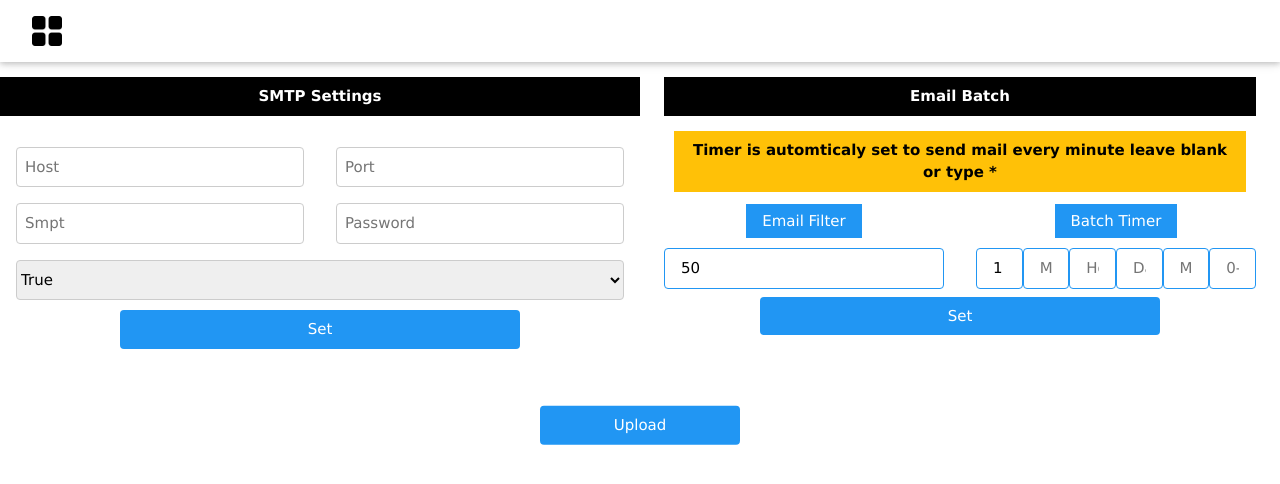
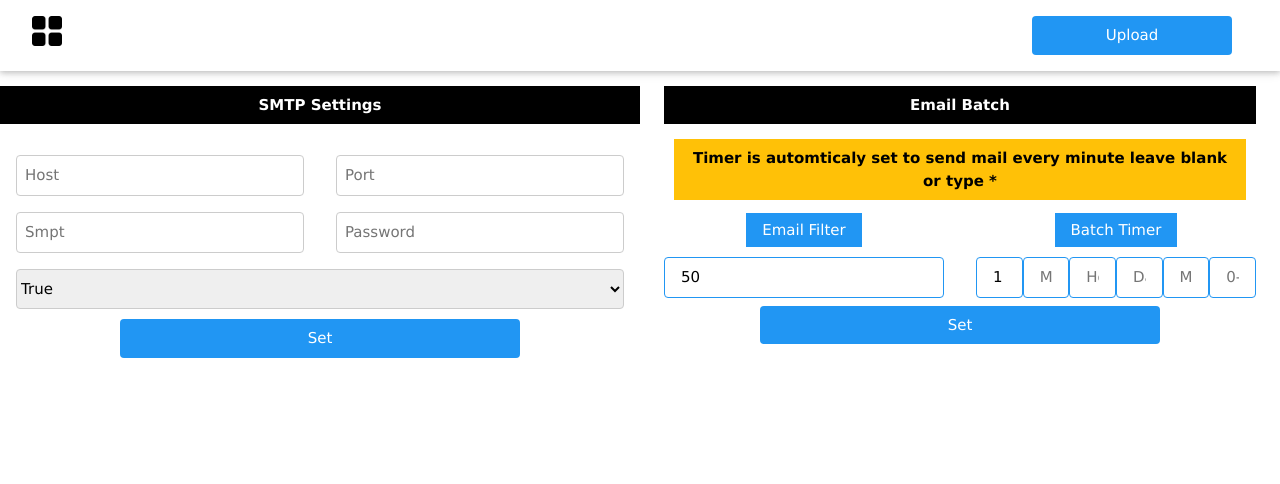
Before and after one commit to Adeolaemmanuel/eds, a React (Create React App) app: page /settings in a window 1280 px wide. Shown: the top 484 px of the page. Built offline with nearby package versions, Linux system fonts and the light colour scheme; a small style sheet from the web is missing.

Commit message:
Add files via upload
upload added to nav

```diff
--- a/src/components/uploader.js
+++ b/src/components/uploader.js
@@ -5,11 +5,15 @@ const Uploader = ({
   btnStyle,
   height = window.screen.height,
   btnText,
+  isHome,
 }) => {
   return (
     <div className="w3-container">
-      <div className="w3-center">
-        <form className="w3-display-middle" style={{ width: height }}>
+      <div className={`${isHome && "w3-center"}`}>
+        <form
+          className={`${isHome && "w3-display-middle"}`}
+          style={{ width: height }}
+        >
           <input
             type="file"
             className="w3-hide"
@@ -29,8 +33,8 @@ const Uploader = ({
           )}
           <label
             htmlFor="fileInput"
-            className="w3-btn w3-ripple w3-blue w3-round"
-            style={{ marginTop: 50, width: 200, ...btnStyle }}
+            className={`${isHome ? "w3-btn w3-ripple w3-blue w3-round": "w3-btn w3-ripple w3-blue w3-right w3-round"}`}
+            style={{ marginTop: isHome && 50, width: 200, ...btnStyle }}
           >
             {btnText}
           </label>
--- a/src/container/nav/nav.js
+++ b/src/container/nav/nav.js
@@ -4,8 +4,11 @@ import menu from "../../assets/img/menu.png";
 import Uploader from "../../components/uploader";
 import routes from "./routes";
 import axios from "axios";
+import { useToastAlert } from "../../assets/scripts/utils";
 const Nav = () => {
   const [sideBar, setSidebar] = useState(false);
+  const {toastAlert, isVisible, setIsVisible, message, error} = useToastAlert()
+  const [btnText, setBtnText] = useState("Upload File");
   const history = useHistory();
   const currentPath = history.location.pathname;
 
--- a/src/views/Index.js
+++ b/src/views/Index.js
@@ -10,7 +10,8 @@ import Uploader from "../components/uploader";
 
 const Index = () => {
   const socket = io();
-  const {toastAlert, isVisible, setIsVisible, message, error} = useToastAlert()
+  const { toastAlert, isVisible, setIsVisible, message, error } =
+    useToastAlert();
   const [btnText, setBtnText] = useState("Upload File");
   const history = useHistory();
 
@@ -49,7 +50,7 @@ const Index = () => {
         setIsVisible={setIsVisible}
       />
       <Nav history={history} />
-      <Uploader action={submit} image={upload} btnText = {btnText} />
+      <Uploader isHome action={submit} image={upload} btnText={btnText} />
     </div>
   );
 };
```
